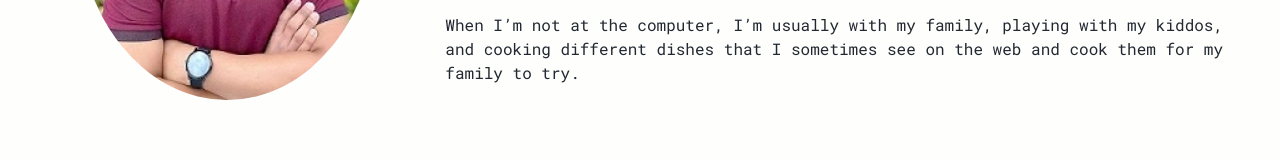
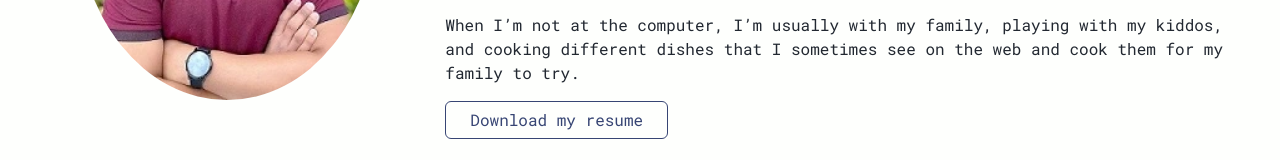
Before and after one commit to ericpatricio/ericpatricio.github.io, a website: page index.html in a window 1280 px wide. Shown: the part 1233-1393 px from the top of the page. Drawn offline with Linux system fonts and the light colour scheme.

Commit message:
update index.html

```diff
--- a/index.html
+++ b/index.html
@@ -165,7 +165,16 @@
                 with my family, playing with my kiddos, and
                 cooking different dishes that I sometimes see on the web and cook them for my family to try.
               </p>
-
+              <a
+                  href="dist/images/EricWPatricio_Resume.pdf"
+                  type="button"
+                  class="btn btn-outline-primary px-4 me-md-2"
+                  role="button"
+                  target="_blank"
+                  rel="noopener noreferrer"
+                >
+                  Download my resume
+                </a>
             </div>
           </div>
           <div class="tech-stack row animation">
```
